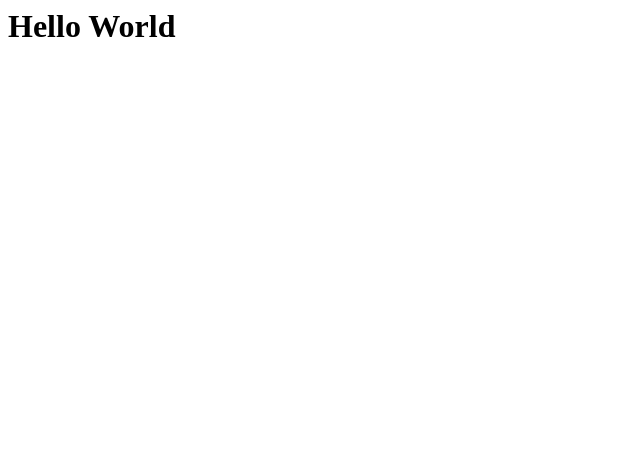
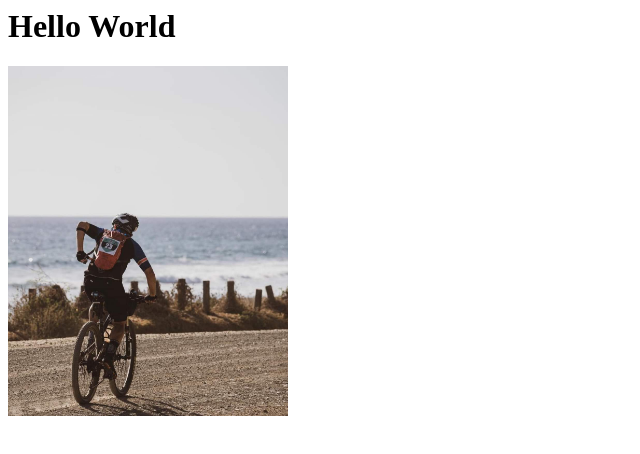
Before and after one commit to mikegscr/mikegscr.github.io, a plain HTML site: page index.html in a window 1280 px wide. Shown: the whole page, without its empty margins (0-640 px from the left). Drawn offline with Linux system fonts and the light colour scheme.

Commit message:
agregando imagen a index.html

```diff
--- a/index.html
+++ b/index.html
@@ -3,5 +3,8 @@
     </head>
     <body>
         <h1>Hello World</h1>
-    </body>
+        <div>
+            <img src="img.jfif" height="350"/>
+        </div>
+</body>
 </html>
```
Also changed, not shown: img.jfif (added).
